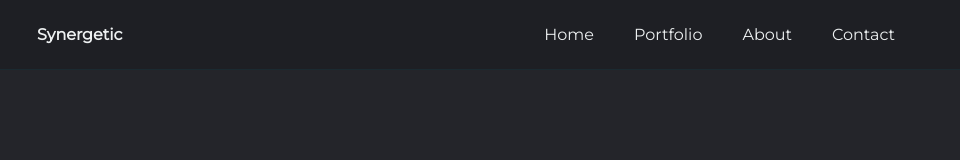
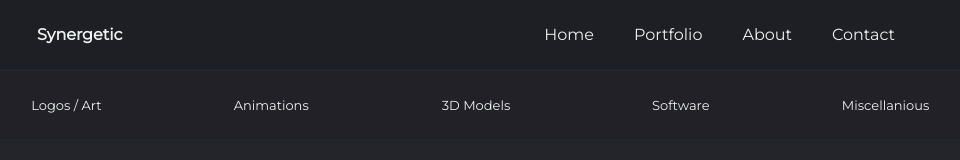
Before and after one commit to Synergetic00/synergetic00.github.io, a plain HTML site: page about.html in a window 1280 px wide. Shown: the whole page, without its empty margins (164-1124 px from the left). Drawn offline with Linux system fonts and the light colour scheme.

Commit message:
Fixed sidebar

```diff
--- a/about.html
+++ b/about.html
@@ -9,7 +9,7 @@
 </head>
 <body>
     <header>
-        <nav>
+        <nav class="topnav">
             <div class="logo">
                 <h4>Synergetic</h4>
             </div>
@@ -27,6 +27,23 @@
             </div>
         </nav>
     </header>
+
+    <main>
+        <section id="sidebar">
+            <div class="inner">
+                <nav>
+                  <ul>
+                    <li><a href="#logos">Logos / Art</a></li>
+                    <li><a href="#animations">Animations</a></li>
+                    <li><a href="#models">3D Models</a></li>
+                    <li><a href="#software">Software</a></li>
+                    <li><a href="#misc">Miscellanious</a></li>
+                  </ul>
+                </nav>
+              </div>
+        </section>
+    </main>
+
     <script src="app.js"></script>
 </body>
 </html>
--- a/style.css
+++ b/style.css
@@ -71,6 +71,90 @@ nav {
 
 }
 
+/* Sidebar */
+
+#sidebar nav {
+    background: #212127;
+    height: calc(100% - 70px);
+    overflow-x: hidden;
+    overflow-y: auto;
+    position: fixed;
+    text-align: right;
+    width: 250px;
+    z-index: 10000;
+    top: 70px;
+    border: none;
+    vertical-align: middle;
+}
+
+#sidebar nav ul {
+    width: 100%;
+    left: 0px;
+    background: #212127;
+    list-style: none;
+}
+
+#sidebar nav ul li {
+    width: 85%;
+    background: #212127;
+    height: 100px;
+}
+
+#sidebar nav a {
+    width: 100%;
+    background: #212127;
+    display: block;
+    font-family: "Montserrat", sans-serif;
+    line-height: 100px;
+    font-size: 16px;
+    color: #edf0f1;
+    text-decoration: none;
+}
+
+@media screen and (max-height: 320px) {
+    #sidebar {
+        display: none;
+    }
+}
+
+@media screen and (max-height: 600px) {
+    #sidebar nav ul li {
+        height: 50px;
+    }
+
+    #sidebar nav a {
+        line-height: 50px;
+    }
+}
+
+@media screen and (max-width: 1280px) {
+    #sidebar nav {
+        height: 50px;
+        overflow: hidden;
+		padding: 0;
+		text-align: center;
+        top: 70px;
+        width: 100%;
+        border-bottom: 1px solid rgba(0, 136, 169, 0.1);
+        border-top: 1px solid rgba(60, 106, 117, 0.1);
+    }
+
+    #sidebar nav ul {
+        display: flex;
+        width: 80%;
+    }
+
+    #sidebar nav ul li {
+        display: block;
+        height: inherit;
+        padding: 0;
+    }
+
+    #sidebar nav a {
+        font-size: 13px;
+    }
+}
+
 @media screen and (max-width: 768px) {
     body {
         overflow-x: hidden;
@@ -120,6 +204,10 @@ nav {
     .nav_links li {
         border-bottom: 1px solid rgba(0, 136, 169, 0.1);
     }
+
+    #sidebar {
+        display: none;
+    }
 }
 
 .nav_active {
```
Also changed, not shown: contact.html (+17 -0 lines), index.html (+17 -0 lines), portfolio.html (+17 -0 lines).
